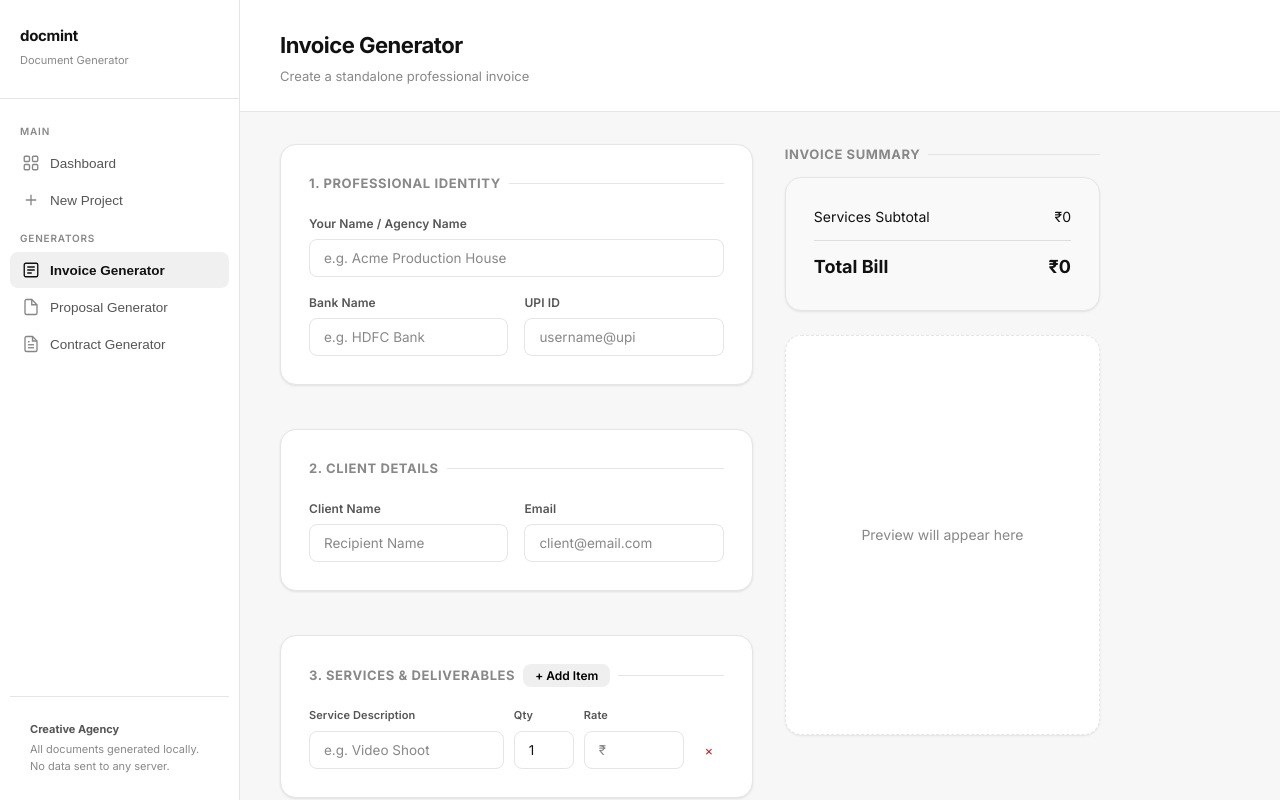
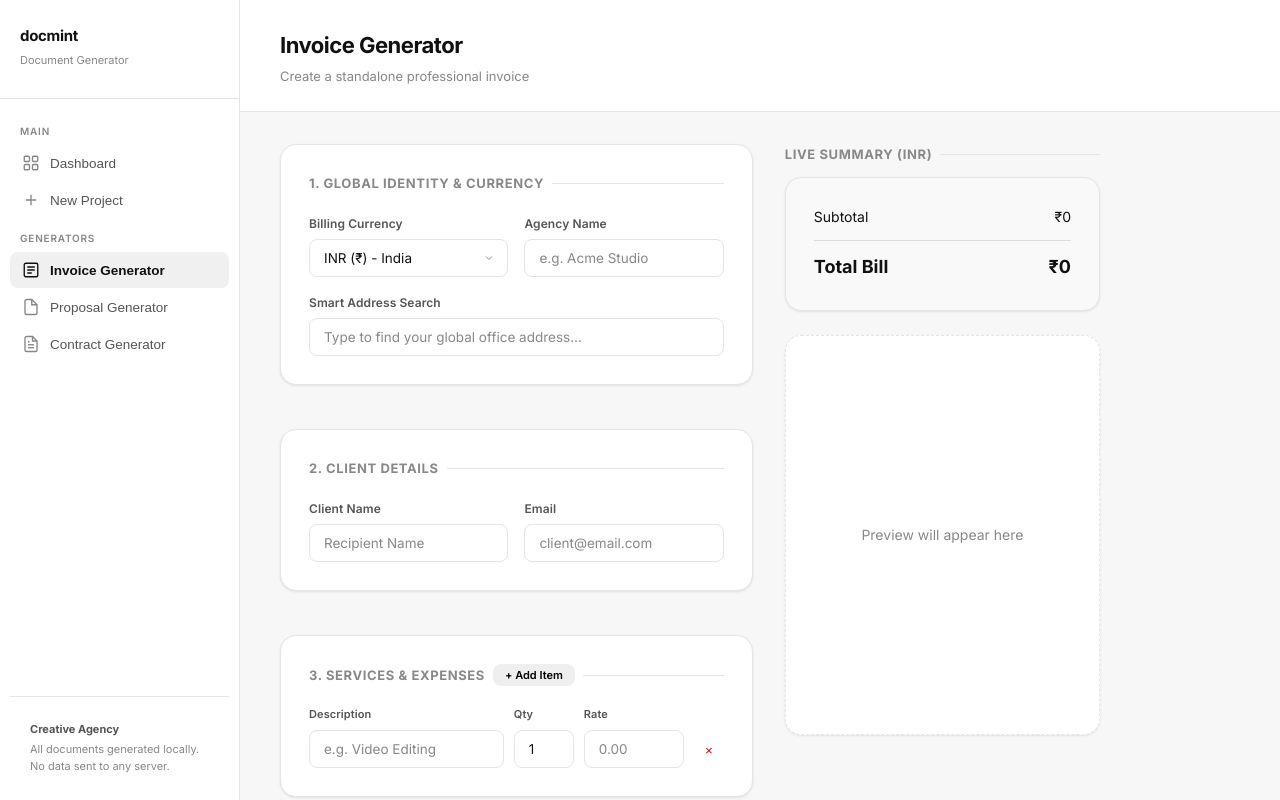
Before and after one commit to waximhq-spec/docmint, a React (Vite) app: page / in a window 1280 px wide. Both pictures are taken after a click on the button "Invoice Generator". Built offline with nearby package versions, Linux system fonts and the light colour scheme.

Commit message:
feat: multi-currency support (INR/BHD) and global address autocomplete

```diff
--- /dev/null
+++ b/src/components/LocationInput.jsx
@@ -0,0 +1,93 @@
+import { useState, useEffect, useRef } from 'react';
+
+export default function LocationInput({ value, onChange, placeholder = "Search address..." }) {
+  const [query, setQuery] = useState(value);
+  const [results, setResults] = useState([]);
+  const [showDropdown, setShowDropdown] = useState(false);
+  const dropdownRef = useRef(null);
+
+  useEffect(() => {
+    setQuery(value);
+  }, [value]);
+
+  useEffect(() => {
+    const handleClickOutside = (event) => {
+      if (dropdownRef.current && !dropdownRef.current.contains(event.target)) {
+        setShowDropdown(false);
+      }
+    };
+    document.addEventListener("mousedown", handleClickOutside);
+    return () => document.removeEventListener("mousedown", handleClickOutside);
+  }, []);
+
+  const handleSearch = async (val) => {
+    setQuery(val);
+    if (val.length < 3) {
+      setResults([]);
+      return;
+    }
+
+    try {
+      // Using OpenStreetMap Nominatim for free global address search
+      const res = await fetch(`https://nominatim.openstreetmap.org/search?format=json&q=${encodeURIComponent(val)}&addressdetails=1&limit=5`);
+      const data = await res.json();
+      setResults(data);
+      setShowDropdown(true);
+    } catch (err) {
+      console.error("Address search failed", err);
+    }
+  };
+
+  const selectAddress = (item) => {
+    const fullAddr = item.display_name;
+    setQuery(fullAddr);
+    onChange(fullAddr);
+    setShowDropdown(false);
+  };
+
+  return (
+    <div style={{ position: 'relative' }} ref={dropdownRef}>
+      <input
+        value={query}
+        onChange={(e) => handleSearch(e.target.value)}
+        onFocus={() => query.length >= 3 && setShowDropdown(true)}
+        placeholder={placeholder}
+        autoComplete="off"
+      />
+      {showDropdown && results.length > 0 && (
+        <div style={{
+          position: 'absolute',
+          top: '100%',
+          left: 0,
+          right: 0,
+          backgroundColor: '#fff',
+          border: '1px solid #ddd',
+          borderRadius: '8px',
+          marginTop: '4px',
+          boxShadow: '0 10px 25px rgba(0,0,0,0.1)',
+          zIndex: 1000,
+          maxHeight: '200px',
+          overflowY: 'auto'
+        }}>
+          {results.map((item, i) => (
+            <div
+              key={i}
+              onClick={() => selectAddress(item)}
+              style={{
+                padding: '10px 14px',
+                fontSize: '12px',
+                cursor: 'pointer',
+                borderBottom: i === results.length - 1 ? 'none' : '1px solid #f0f0f0',
+                transition: 'background 0.2s'
+              }}
+              onMouseEnter={(e) => e.target.style.background = '#f5f5f5'}
+              onMouseLeave={(e) => e.target.style.background = 'transparent'}
+            >
+              {item.display_name}
+            </div>
+          ))}
+        </div>
+      )}
+    </div>
+  );
+}
--- a/src/pages/InvoiceGenerator.jsx
+++ b/src/pages/InvoiceGenerator.jsx
@@ -1,6 +1,7 @@
 import { useState, useEffect } from 'react';
 import DocOutput from '../components/DocOutput';
 import Toggle from '../components/Toggle';
+import LocationInput from '../components/LocationInput';
 import { getNextInvoiceNumber, peekInvoiceNumber, formatCurrency } from '../utils/helpers';
 import { generateInvoice } from '../utils/generators';
 
@@ -12,6 +13,7 @@ const DEFAULT_PROVIDER = {
   accNumber: '',
   ifscCode: '',
   upiId: '',
+  currency: 'INR',
 };
 
 const DEFAULT_FORM = {
@@ -40,7 +42,6 @@ export default function InvoiceGenerator() {
     return saved ? JSON.parse(saved) : DEFAULT_PROVIDER;
   });
   const [doc, setDoc] = useState(null);
-  const [errors, setErrors] = useState({});
 
   useEffect(() => {
     localStorage.setItem('docmint_provider', JSON.stringify(provider));
@@ -52,10 +53,16 @@ export default function InvoiceGenerator() {
     }
   }, []);
 
+  useEffect(() => {
+    // Regenerate preview when form/provider changes
+    if (form.clientName) {
+      setDoc(generateInvoice(form, provider));
+    }
+  }, [form, provider]);
+
   const set = (k, v) => setForm(f => ({ ...f, [k]: v }));
   const setProv = (k, v) => setProvider(p => ({ ...p, [k]: v }));
 
-  // Item Handlers
   const addItem = () => set('items', [...form.items, { desc: '', qty: 1, rate: '' }]);
   const removeItem = (i) => set('items', form.items.filter((_, idx) => idx !== i));
   const updateItem = (i, k, v) => {
@@ -64,9 +71,7 @@ export default function InvoiceGenerator() {
     set('items', newItems);
   };
 
-  // Expense Handlers
   const addExpense = () => set('expenses', [...form.expenses, { desc: '', amount: '' }]);
-  const removeExpense = (i) => set('expenses', form.expenses.filter((_, idx) => idx !== i));
   const updateExpense = (i, k, v) => {
     const newEx = [...form.expenses];
     newEx[i][k] = v;
@@ -85,17 +90,7 @@ export default function InvoiceGenerator() {
 
   const totals = calculateTotals();
 
-  const validate = () => {
-    const e = {};
-    if (!form.clientName.trim()) e.clientName = 'Required';
-    if (!provider.name.trim()) e.providerName = 'Required';
-    if (form.items.some(i => !i.desc.trim() || !i.rate)) e.items = 'Fill all item fields';
-    setErrors(e);
-    return Object.keys(e).length === 0;
-  };
-
   const handleGenerate = () => {
-    if (!validate()) return;
     const result = generateInvoice(form, provider);
     setDoc(result);
     getNextInvoiceNumber();
@@ -105,23 +100,29 @@ export default function InvoiceGenerator() {
     <div className="page-body fade-enter">
       <div style={{ display: 'grid', gridTemplateColumns: '1.2fr 0.8fr', gap: 32, alignItems: 'start' }}>
 
-        {/* Left: Controls */}
         <div style={{ display: 'flex', flexDirection: 'column', gap: 24 }}>
 
           <div className="card">
-            <div className="card-title">1. Professional Identity</div>
+            <div className="card-title">1. Global Identity & Currency</div>
             <div className="form-grid">
-              <div className="form-group full">
-                <label>Your Name / Agency Name</label>
-                <input value={provider.name} onChange={e => setProv('name', e.target.value)} placeholder="e.g. Acme Production House" />
+              <div className="form-group">
+                <label>Billing Currency</label>
+                <select value={provider.currency} onChange={e => setProv('currency', e.target.value)}>
+                  <option value="INR">INR (₹) - India</option>
+                  <option value="BHD">BHD (.د.ب) - Bahrain</option>
+                </select>
               </div>
               <div className="form-group">
-                <label>Bank Name</label>
-                <input value={provider.bankName} onChange={e => setProv('bankName', e.target.value)} placeholder="e.g. HDFC Bank" />
+                <label>Agency Name</label>
+                <input value={provider.name} onChange={e => setProv('name', e.target.value)} placeholder="e.g. Acme Studio" />
               </div>
-              <div className="form-group">
-                <label>UPI ID</label>
-                <input value={provider.upiId} onChange={e => setProv('upiId', e.target.value)} placeholder="username@upi" />
+              <div className="form-group full">
+                <label>Smart Address Search</label>
+                <LocationInput
+                  value={provider.address}
+                  onChange={val => setProv('address', val)}
+                  placeholder="Type to find your global office address..."
+                />
               </div>
             </div>
           </div>
@@ -142,15 +143,15 @@ export default function InvoiceGenerator() {
 
           <div className="card">
             <div className="card-title" style={{ display: 'flex', justifyContent: 'space-between' }}>
-              3. Services & Deliverables
-              <button className="btn btn-secondary" onClick={addItem} style={{ padding: '4px 12px', fontSize: 12 }}>+ Add Item</button>
+              3. Services & Expenses
+              <button className="btn btn-secondary" onClick={addItem} style={{ padding: '4px 12px', fontSize: 11 }}>+ Add Item</button>
             </div>
             <div style={{ display: 'flex', flexDirection: 'column', gap: 12 }}>
               {form.items.map((item, i) => (
                 <div key={i} style={{ display: 'grid', gridTemplateColumns: '1fr 60px 100px 30px', gap: 10, alignItems: 'end' }}>
                   <div className="form-group">
-                    <label style={{ fontSize: 11 }}>Service Description</label>
-                    <input value={item.desc} onChange={e => updateItem(i, 'desc', e.target.value)} placeholder="e.g. Video Shoot" />
+                    <label style={{ fontSize: 11 }}>Description</label>
+                    <input value={item.desc} onChange={e => updateItem(i, 'desc', e.target.value)} placeholder="e.g. Video Editing" />
                   </div>
                   <div className="form-group">
                     <label style={{ fontSize: 11 }}>Qty</label>
@@ -158,7 +159,7 @@ export default function InvoiceGenerator() {
                   </div>
                   <div className="form-group">
                     <label style={{ fontSize: 11 }}>Rate</label>
-                    <input type="number" value={item.rate} onChange={e => updateItem(i, 'rate', e.target.value)} placeholder="₹" />
+                    <input type="number" value={item.rate} onChange={e => updateItem(i, 'rate', e.target.value)} placeholder="0.00" />
                   </div>
                   <button onClick={() => removeItem(i)} style={{ background: 'none', border: 'none', color: '#c00', cursor: 'pointer', paddingBottom: 10 }}>×</button>
                 </div>
@@ -167,30 +168,7 @@ export default function InvoiceGenerator() {
           </div>
 
           <div className="card">
-            <div className="card-title" style={{ display: 'flex', justifyContent: 'space-between' }}>
-              4. Reimbursable Expenses
-              <button className="btn btn-secondary" onClick={addExpense} style={{ padding: '4px 12px', fontSize: 12 }}>+ Add Expense</button>
-            </div>
-            <p style={{ fontSize: 12, color: '#888', marginBottom: 12 }}>Add costs for travel, rental, talent, etc.</p>
-            <div style={{ display: 'flex', flexDirection: 'column', gap: 12 }}>
-              {form.expenses.map((exp, i) => (
-                <div key={i} style={{ display: 'grid', gridTemplateColumns: '1fr 100px 30px', gap: 10, alignItems: 'end' }}>
-                  <div className="form-group">
-                    <label style={{ fontSize: 11 }}>Expense Detail</label>
-                    <input value={exp.desc} onChange={e => updateExpense(i, 'desc', e.target.value)} placeholder="e.g. Camera Rental" />
-                  </div>
-                  <div className="form-group">
-                    <label style={{ fontSize: 11 }}>Amount</label>
-                    <input type="number" value={exp.amount} onChange={e => updateExpense(i, 'amount', e.target.value)} placeholder="₹" />
-                  </div>
-                  <button onClick={() => removeExpense(i)} style={{ background: 'none', border: 'none', color: '#c00', cursor: 'pointer', paddingBottom: 10 }}>×</button>
-                </div>
-              ))}
-            </div>
-          </div>
-
-          <div className="card">
-            <div className="card-title">5. Financials & Status</div>
+            <div className="card-title">4. Financials</div>
             <div className="form-grid">
               <div className="form-group">
                 <label>Invoice Type</label>
@@ -198,65 +176,36 @@ export default function InvoiceGenerator() {
                   <option>Full Payment</option>
                   <option>Advance Invoice</option>
                   <option>Final Invoice</option>
-                  <option>Milestone Invoice</option>
                 </select>
               </div>
               <div className="form-group">
-                <label>Status</label>
-                <select value={form.status} onChange={e => set('status', e.target.value)}>
-                  <option>Unpaid</option>
-                  <option>Partially Paid</option>
-                  <option>Paid</option>
-                  <option>Due</option>
-                </select>
-              </div>
-              <div className="form-group">
-                <label>Discount (₹)</label>
+                <label>Discount</label>
                 <input type="number" value={form.discount} onChange={e => set('discount', e.target.value)} placeholder="0" />
               </div>
-              {form.type !== 'Full Payment' && (
-                <div className="form-group">
-                  <label>{form.type === 'Final Invoice' ? 'Advance Already Paid' : 'Amount Requested'}</label>
-                  <input type="number" value={form.type === 'Final Invoice' ? form.advancePaid : form.advanceRequested} onChange={e => set(form.type === 'Final Invoice' ? 'advancePaid' : 'advanceRequested', e.target.value)} placeholder="₹" />
-                </div>
-              )}
             </div>
-            <div className="toggle-row" style={{ marginTop: 20 }}>
+            <div className="toggle-row" style={{ marginTop: 16 }}>
               <div className="toggle-info">
-                <div className="toggle-label">Include GST (18%)</div>
+                <div className="toggle-label">Include Tax/GST</div>
               </div>
               <Toggle checked={form.gstEnabled} onChange={v => set('gstEnabled', v)} />
             </div>
           </div>
 
           <button className="btn btn-primary" onClick={handleGenerate} style={{ width: '100%', height: 48, fontSize: 16 }}>
-            Generate Agency Invoice
+            Generate Professional Invoice
           </button>
         </div>
 
-        {/* Right: Live Preview */}
         <div style={{ position: 'sticky', top: 24 }}>
-          <div className="card-title" style={{ marginBottom: 12 }}>Invoice Summary</div>
+          <div className="card-title" style={{ marginBottom: 12 }}>Live Summary ({provider.currency})</div>
           <div className="card" style={{ background: '#f9f9f9', marginBottom: 24 }}>
             <div style={{ display: 'flex', justifyContent: 'space-between', marginBottom: 8, fontSize: 14 }}>
-              <span>Services Subtotal</span>
-              <span>{formatCurrency(totals.subtotal)}</span>
+              <span>Subtotal</span>
+              <span>{formatCurrency(totals.subtotal, provider.currency)}</span>
             </div>
-            {totals.discount > 0 && (
-              <div style={{ display: 'flex', justifyContent: 'space-between', marginBottom: 8, fontSize: 14, color: '#d93025' }}>
-                <span>Discount</span>
-                <span>-{formatCurrency(totals.discount)}</span>
-              </div>
-            )}
-            {form.gstEnabled && (
-              <div style={{ display: 'flex', justifyContent: 'space-between', marginBottom: 8, fontSize: 14 }}>
-                <span>GST (18%)</span>
-                <span>{formatCurrency(totals.gst)}</span>
-              </div>
-            )}
             <div style={{ display: 'flex', justifyContent: 'space-between', fontWeight: 800, fontSize: 18, borderTop: '1px solid #ddd', paddingTop: 12, marginTop: 12 }}>
               <span>Total Bill</span>
-              <span>{formatCurrency(totals.total)}</span>
+              <span>{formatCurrency(totals.total, provider.currency)}</span>
             </div>
           </div>
 
--- a/src/utils/helpers.js
+++ b/src/utils/helpers.js
@@ -11,8 +11,18 @@ export function peekInvoiceNumber() {
   return `INV-${String(current + 1).padStart(3, '0')}`;
 }
 
-export function formatCurrency(amount) {
+export function formatCurrency(amount, currency = 'INR') {
   const num = parseFloat(amount) || 0;
+
+  // Custom handling for BHD which uses 3 decimal places
+  if (currency === 'BHD') {
+    return new Intl.NumberFormat('en-BH', {
+      style: 'currency',
+      currency: 'BHD',
+      minimumFractionDigits: 3,
+    }).format(num);
+  }
+
   return new Intl.NumberFormat('en-IN', {
     style: 'currency',
     currency: 'INR',
```
